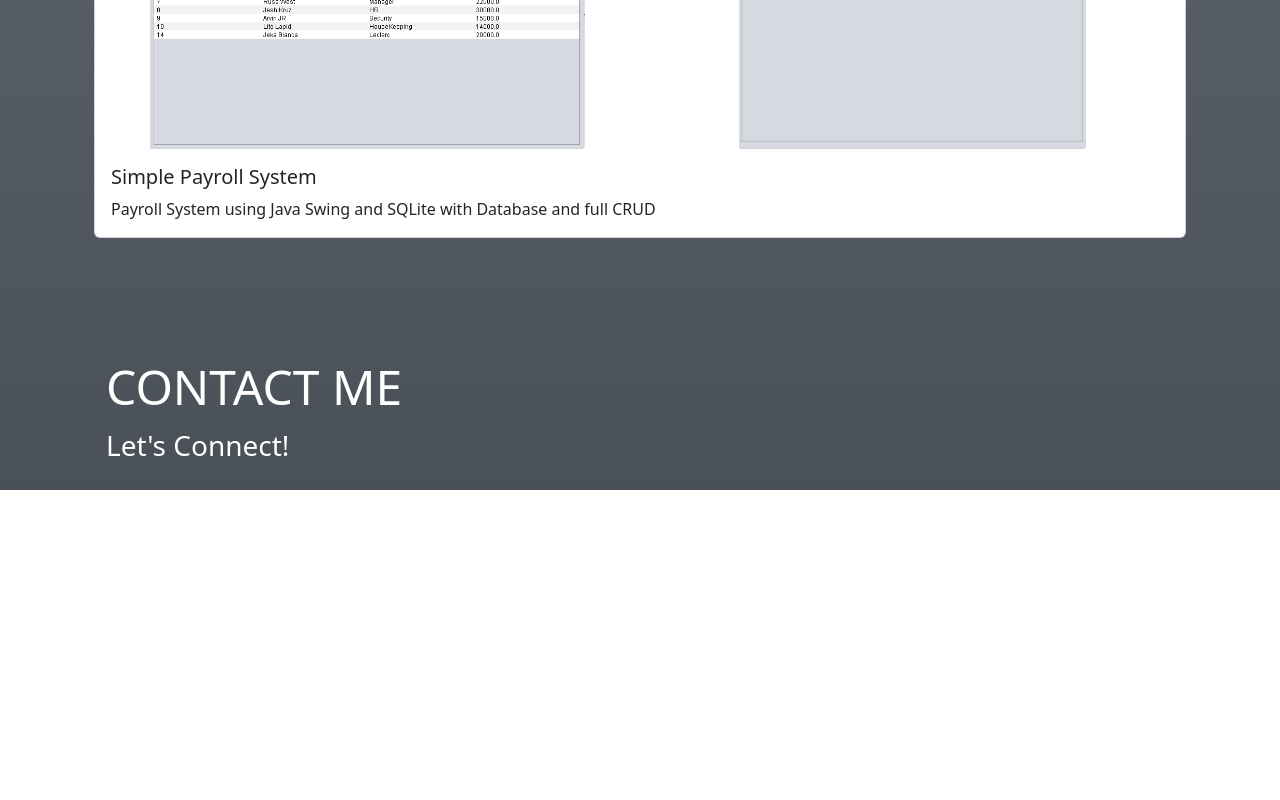
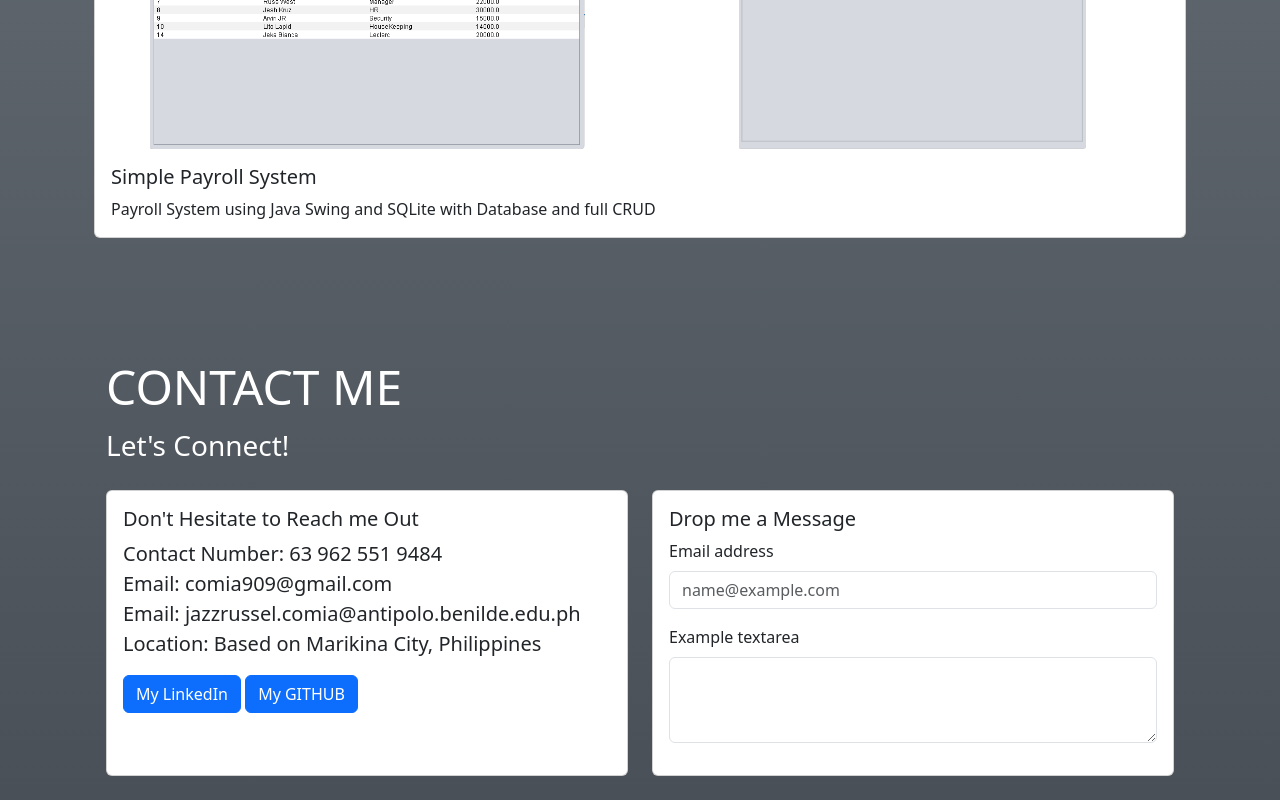
Before and after one commit to JazzComia/Entprog-Website, a plain HTML site: page index.html in a window 1280 px wide. Shown: the part 3345-4145 px from the top of the page. Before the commit the page ends 3835 px from the top, so only its background shows below. Drawn offline with nearby package versions, Linux system fonts and the light colour scheme.

Commit message:
Update index.html

```diff
--- a/index.html
+++ b/index.html
@@ -240,6 +240,35 @@
   <p class="lead fs-3">Let's Connect!</p>
 
       <div class="row mt-4">
+        <div class="col-md-6 mb-4">
+          <div class="card h-100">
+            <div class="card-body">
+              <h5 class="card-title">Don't Hesitate to Reach me Out</h5>
+              <p class="card-text fs-5">
+                Contact Number: 63 962 551 9484<br>
+                Email: comia909@gmail.com<br>
+                Email: jazzrussel.comia@antipolo.benilde.edu.ph<br>
+                Location: Based on Marikina City, Philippines
+              </p>
+              <a href="https://www.linkedin.com/in/yourprofile" class="btn btn-primary" target="_blank">My LinkedIn</a>
+              <a href="https://github.com/JazzComia" class="btn btn-primary" target="_blank">My GITHUB</a>
+            </div>
+          </div>
+        </div>
+
+        <div class="col-md-6 mb-4">
+          <div class="card h-100">
+            <div class="card-body">
+              <h5 class="card-title">Drop me a Message</h5>
+
+              <div class="mb-3">
+  <label for="exampleFormControlInput1" class="form-label">Email address</label>
+  <input type="email" class="form-control" id="exampleFormControlInput1" placeholder="name@example.com">
+</div>
+<div class="mb-3">
+  <label for="exampleFormControlTextarea1" class="form-label">Example textarea</label>
+  <textarea class="form-control" id="exampleFormControlTextarea1" rows="3"></textarea>
+</div>
 
 
 <script src="https://cdn.jsdelivr.net/npm/bootstrap@5.3.8/dist/js/bootstrap.bundle.min.js" integrity="sha384-FKyoEForCGlyvwx9Hj09JcYn3nv7wiPVlz7YYwJrWVcXK/BmnVDxM+D2scQbITxI" crossorigin="anonymous"></script>
```
